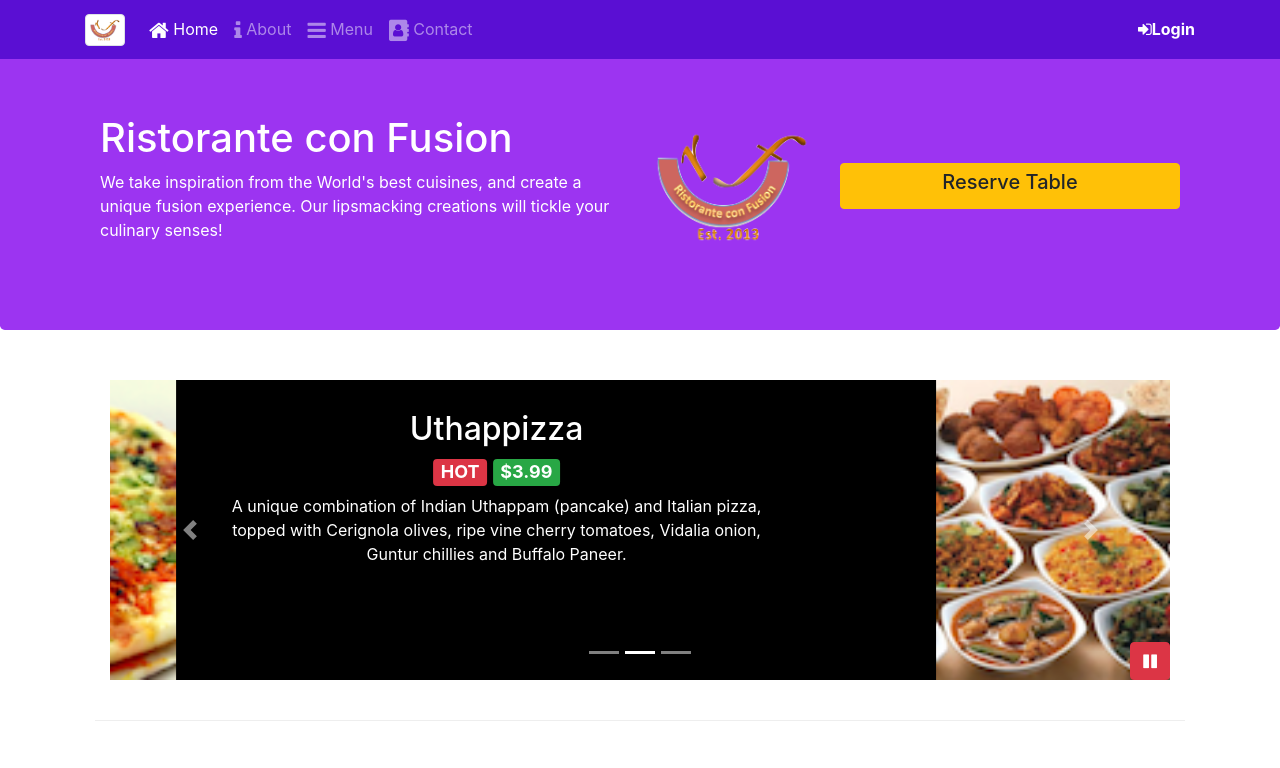
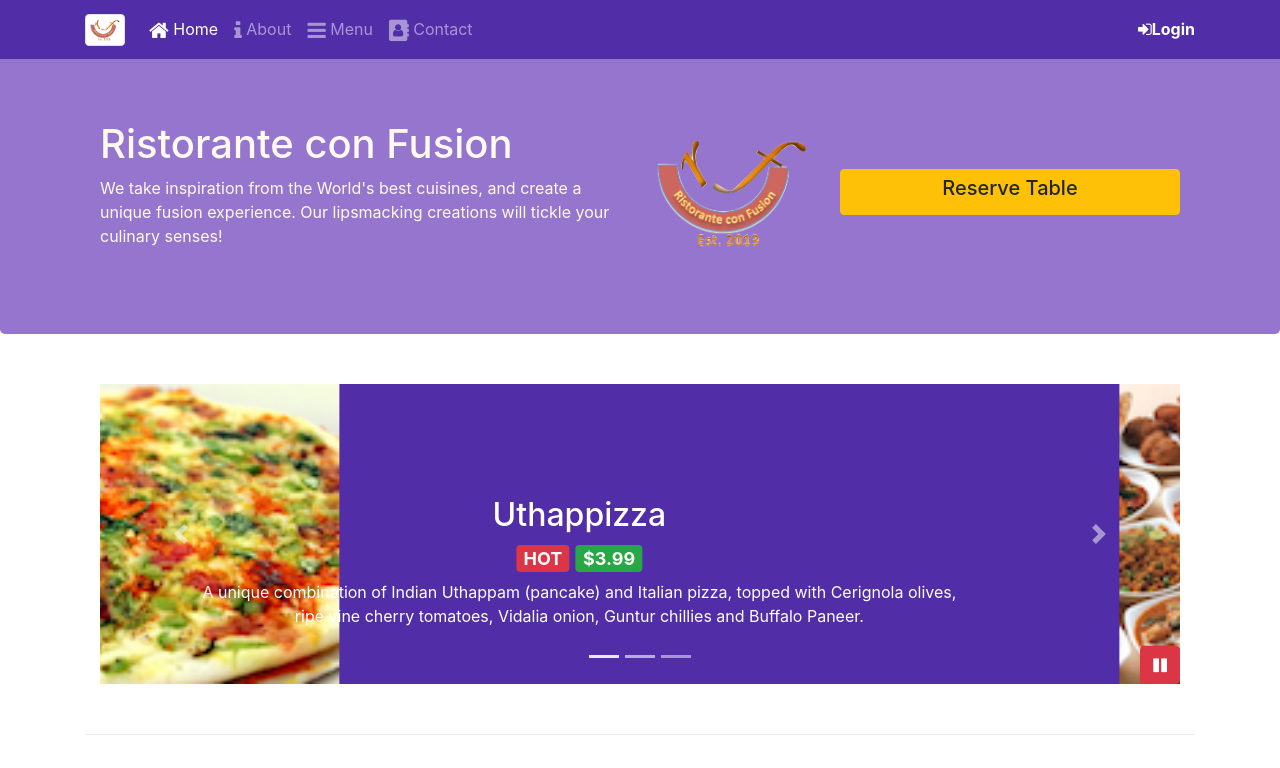
Before and after one commit to anujkumar070/Restaurant_Website, a website: page index.html in a window 1280 px wide. Shown: the top 768 px of the page. Drawn offline with nearby package versions, Linux system fonts and the light colour scheme.

Commit message:
Sass & Less Added

```diff
--- /dev/null
+++ b/css/style-old.css
@@ -0,0 +1,85 @@
+.row-header{
+    padding:0px auto;
+    margin:0px auto;
+
+}
+.jumbotron{
+    background-color: rgb(156, 52, 241);
+    color:white;
+    margin:0px auto;
+    padding:0px auto;
+    min-height: 280px;
+}
+.row-content{
+    margin:10px;
+    padding-bottom: 40px;
+    padding-top:40px;
+    border-bottom: 1px ridge;
+
+}
+.footer{
+    background-color: rgb(156, 52, 241);
+    color:white;
+    padding-left: 10px;
+    padding-bottom:10px;
+    margin:0px auto;
+}
+.address{
+    padding-top:10px;
+    font-size: 80%;
+}
+body{
+    padding:50px 0px 0px 0px;
+    z-index:0;
+}
+
+.navbar{
+    background-color: rgb(90, 15, 211);
+}
+.rbutton{
+    padding-left:12px;
+    padding-right: 12px;
+    margin:5px;
+    font-size: 21px;
+}
+
+.tab-content{
+    border-left:1px solid #ddd;
+    border-right:1px solid #ddd;
+    border-bottom:1px solid #ddd;
+    padding:10px;
+    margin-bottom:10px;
+}
+
+.ltext{
+    text-align: center;
+}
+
+.carousel{
+
+    background-color: black;
+
+}
+.carousel-item{
+    height: 300px;
+}
+.carousel-item img{
+    position:absolute;
+    top:0px;
+    left:0px;
+    min-width: 300px;
+
+}
+
+.carousel-caption{
+    position: absolute;
+    top:10px;
+    left:340px;
+}
+
+#carousel-button{
+    position: absolute;
+
+    right:0;
+    bottom:0px;
+}
--- /dev/null
+++ b/css/style.scss
@@ -0,0 +1,77 @@
+$lt-gray: #ddd;
+$background-dark: #512DA8;
+$background-light: #9575CD;
+$background-pale: #D1C4E9;
+
+// Height variables
+$carousel-item-height: 300px;
+
+@mixin zero-margin($pad-up-dn, $pad-left-right) {
+	margin:0px auto;
+	padding: $pad-up-dn $pad-left-right;
+}
+
+.row-header{
+    @include zero-margin(0px,0px);
+}
+
+.row-content {
+    @include zero-margin(50px,0px);
+    border-bottom: 1px ridge;
+    min-height:400px;
+}
+
+.footer{
+    background-color: $background-pale;
+    @include zero-margin(20px, 0px);
+}
+
+.jumbotron {
+    @include zero-margin(70px,30px);
+    background: $background-light ;
+    color:floralwhite;
+}
+
+address{
+    font-size:80%;
+    margin:0px;
+    color:#0f0f0f;
+}
+
+body{
+    padding:50px 0px 0px 0px;
+    z-index:0;
+}
+
+.navbar-dark {
+     background-color: $background-dark;
+}
+
+.tab-content {
+    border-left: 1px solid $lt-gray;
+    border-right: 1px solid $lt-gray;
+    border-bottom: 1px solid $lt-gray;
+    padding: 10px;
+}
+
+
+.carousel {
+    background:$background-dark;
+
+    .carousel-item {
+        height: $carousel-item-height;
+        img {
+            position: absolute;
+            top: 0;
+            left: 0;
+            min-height: 300px;
+        }
+    }
+}
+
+#carousel-button {
+    right:0px;
+    position: absolute;
+    bottom: 0px;
+    z-index: 1;
+}
--- /dev/null
+++ b/css/styles.less
@@ -0,0 +1,76 @@
+@lt-gray: #ddd;
+@background-dark: #512DA8;
+@background-light: #9575CD;
+@background-pale: #D1C4E9;
+
+// Height variables
+@carousel-item-height: 300px;
+
+.zero-margin (@pad-up-dn: 0px, @pad-left-right: 0px) {
+	margin:0px auto;
+	padding: @pad-up-dn @pad-left-right;
+}
+
+.row-header{
+    .zero-margin();
+}
+
+.row-content {
+    .zero-margin(50px,0px);
+    border-bottom: 1px ridge;
+    min-height:400px;
+}
+
+.footer{
+    background-color: @background-pale;
+    .zero-margin(20px, 0px);
+}
+
+.jumbotron {
+    .zero-margin(70px,30px);
+    background: @background-light ;
+    color:floralwhite;
+}
+
+address{
+    font-size:80%;
+    margin:0px;
+    color:#0f0f0f;
+}
+
+body{
+    padding:50px 0px 0px 0px;
+    z-index:0;
+}
+
+.navbar-dark {
+     background-color: @background-dark;
+}
+
+.tab-content {
+    border-left: 1px solid @lt-gray;
+    border-right: 1px solid @lt-gray;
+    border-bottom: 1px solid @lt-gray;
+    padding: 10px;
+}
+
+.carousel {
+    background:@background-dark;
+
+    .carousel-item {
+        height: @carousel-item-height;
+        img {
+            position: absolute;
+            top: 0;
+            left: 0;
+            min-height: 300px;
+        }
+    }
+}
+
+#carousel-button {
+    right:0px;
+    position: absolute;
+    bottom: 0px;
+    z-index: 1;
+}
```
Also changed, not shown: package.json (+7 -5 lines), css/style.css, 1 other file.
